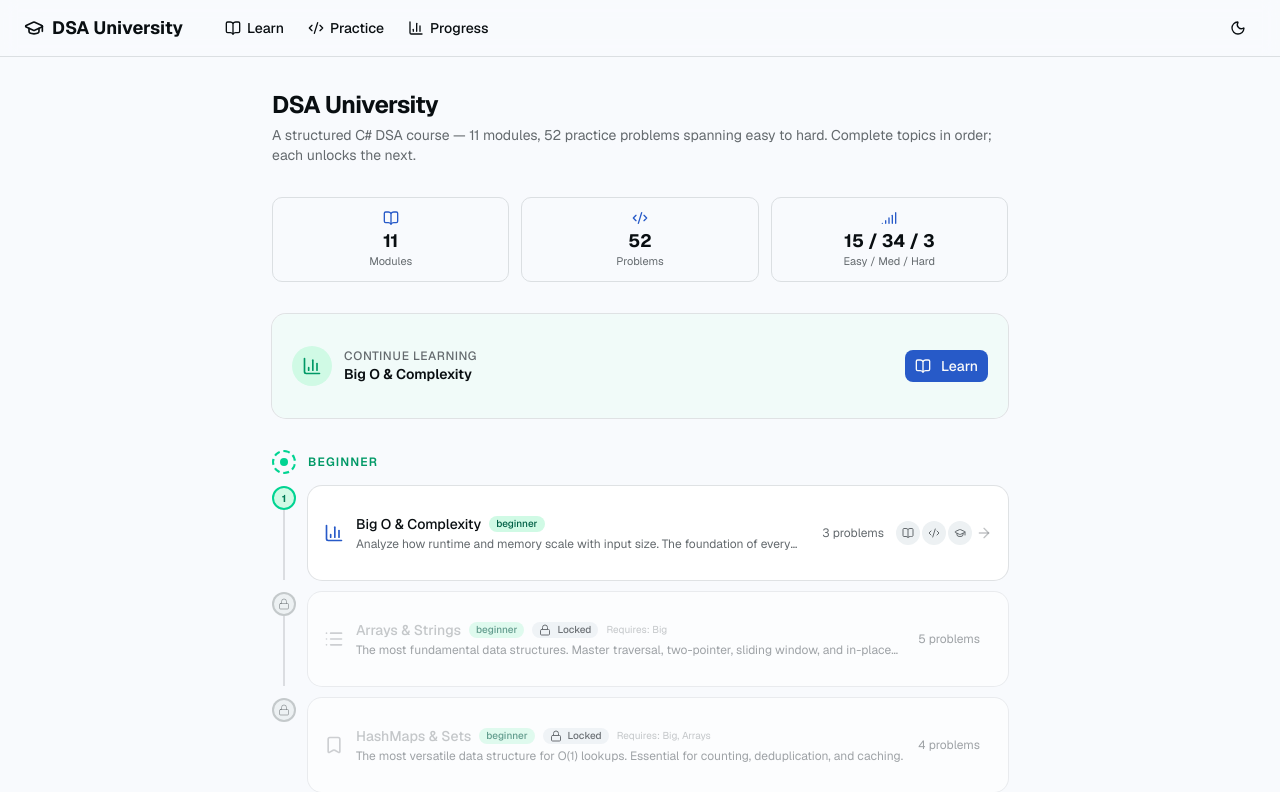
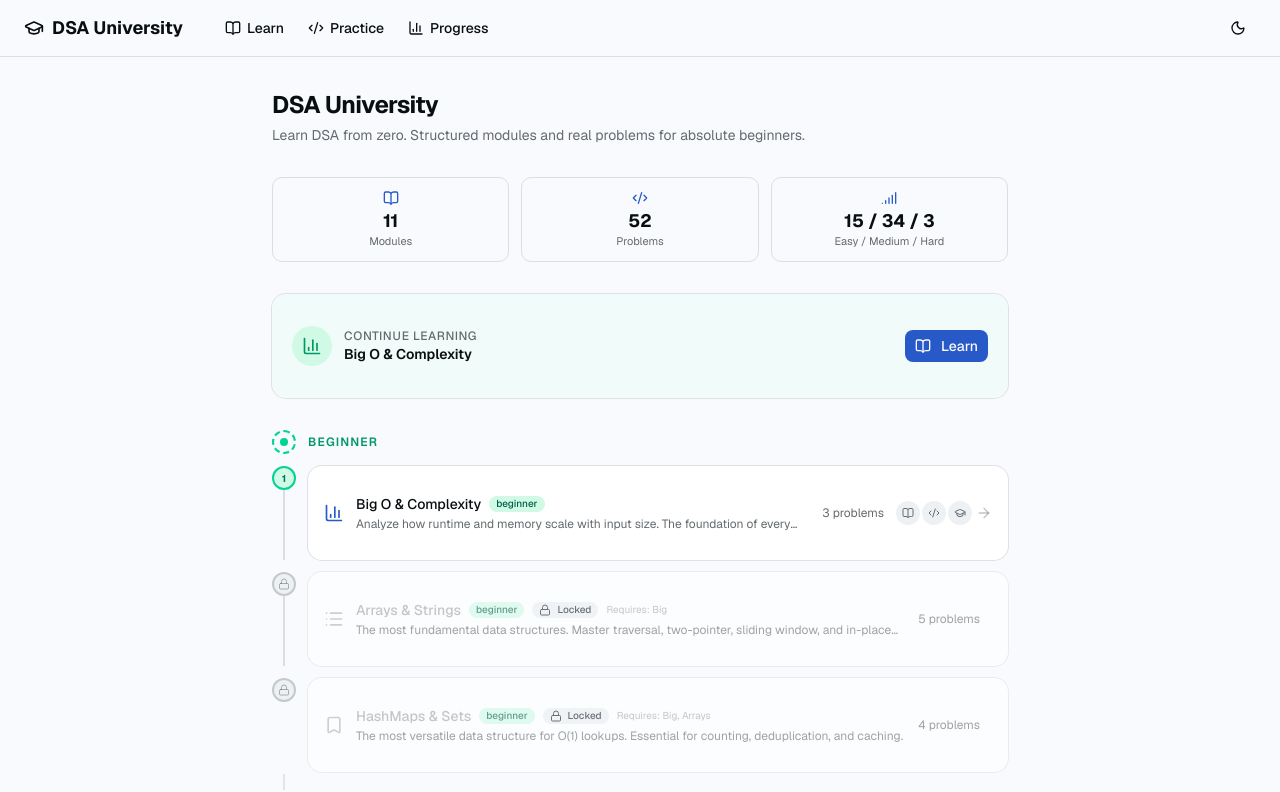
Before and after one commit to DotNetTitan/BeginnerDSA, a Next.js app: page / in a window 1280 px wide. Shown: the top 792 px of the page. Built offline with nearby package versions, Linux system fonts and the light colour scheme.

Commit message:
Update homepage description and fix typo in difficulty levels

```diff
--- a/src/app/page.tsx
+++ b/src/app/page.tsx
@@ -7,7 +7,7 @@ export default function HomePage() {
       <div className="mb-8">
         <h1 className="text-2xl font-bold tracking-tight">DSA University</h1>
         <p className="text-sm text-muted-foreground mt-1">
-          A structured C# DSA course — 11 modules, 52 practice problems spanning easy to hard. Complete topics in order; each unlocks the next.
+          Learn DSA from zero. Structured modules and real problems for absolute beginners.
         </p>
       </div>
 
@@ -25,7 +25,7 @@ export default function HomePage() {
         <div className="border rounded-lg p-3 text-center">
           <Signal className="h-4 w-4 mx-auto mb-1 text-primary" />
           <p className="text-lg font-bold leading-tight">15 / 34 / 3</p>
-          <p className="text-[11px] text-muted-foreground">Easy / Med / Hard</p>
+          <p className="text-[11px] text-muted-foreground">Easy / Medium / Hard</p>
         </div>
       </div>
 
```
